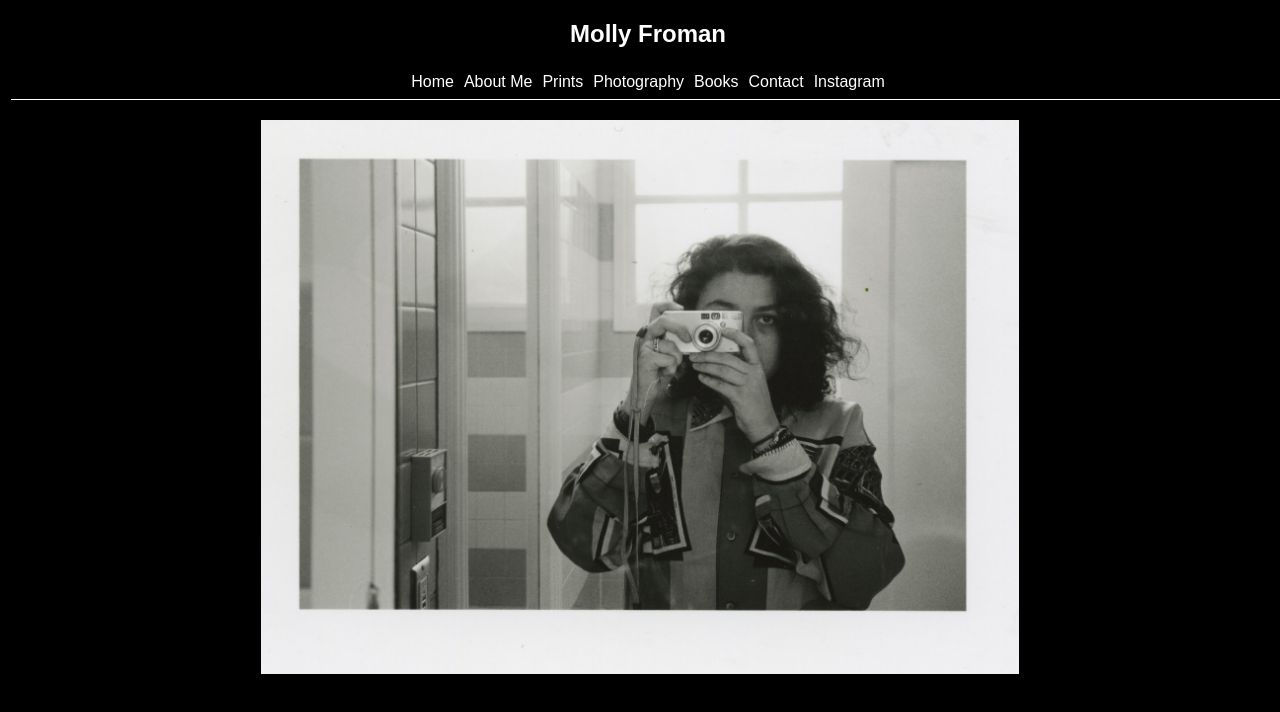
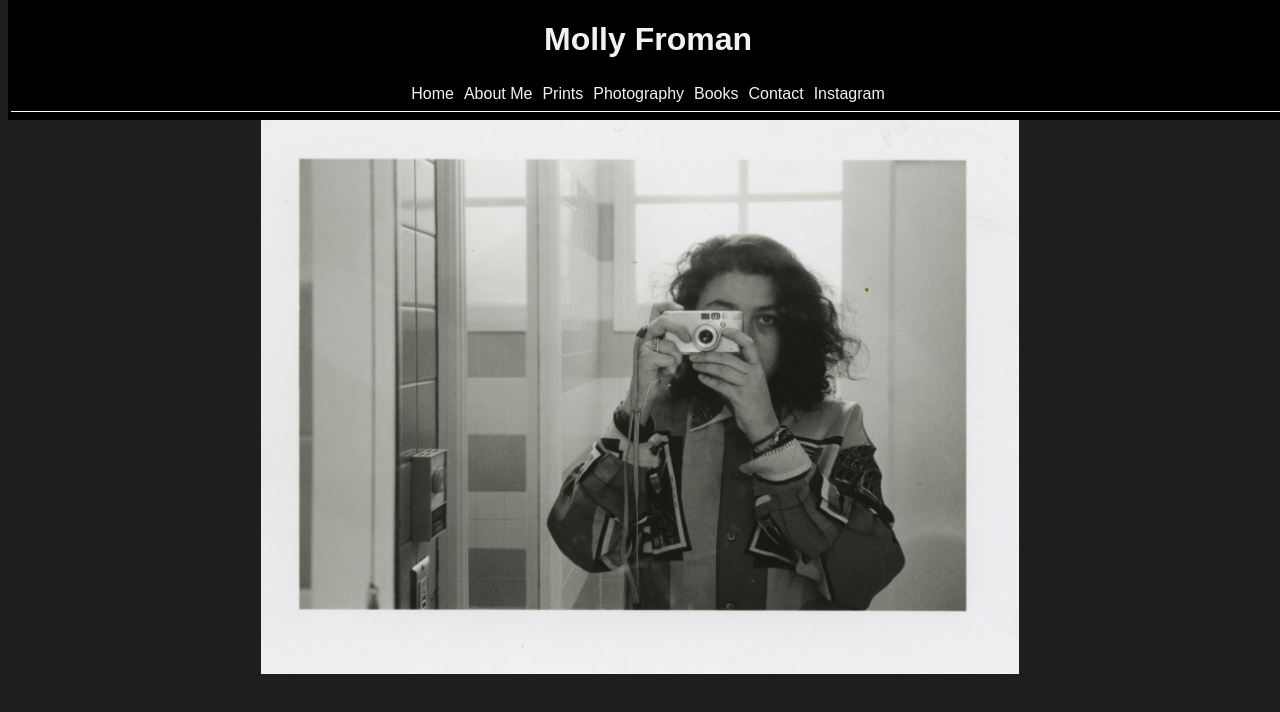
Before and after one commit to fromanm/fromanm.github.io, a plain HTML site: page index.html in a window 1280 px wide. Drawn offline with Linux system fonts and the light colour scheme; a web font is replaced by a local one.

Commit message:
headerhomepage

```diff
--- a/index.html
+++ b/index.html
@@ -7,7 +7,7 @@
     </head>
     <body>
         <header>
-            <h2>Molly Froman</h2>
+            <h1>Molly Froman</h1>
             <div class="header">
                 <span><a href="index.html">Home</a></span>
                 <span><a href="aboutme.html">About Me</a></span>
--- a/website.css
+++ b/website.css
@@ -1,7 +1,7 @@
 @import url('https://fonts.googleapis.com/css?family=Muli');
 body{
-    background-color: black;
-    color: white;
+    background-color: rgb(31, 30, 30);
+    color: rgb(243, 242, 242);
     font-family: 'Muli', sans-serif;
 }
 .header{
@@ -13,14 +13,14 @@ span{
     margin: 5px;
 }
 a{
-    color: white;
+    color:rgb(243, 242, 242);
     text-decoration: none;
 }
 a:visited{
-    color: white;
+    color: rgb(243, 242, 242);
 }
 a:hover{
-    color: red;
+    color: rgb(240, 135, 135);
 }
 header{
     display: flex;
```
Also changed, not shown: aboutme.html (+1 -1 lines), books.html (+1 -1 lines), contact.html (+1 -1 lines), photos.html (+1 -1 lines), prints.html (+1 -1 lines).
